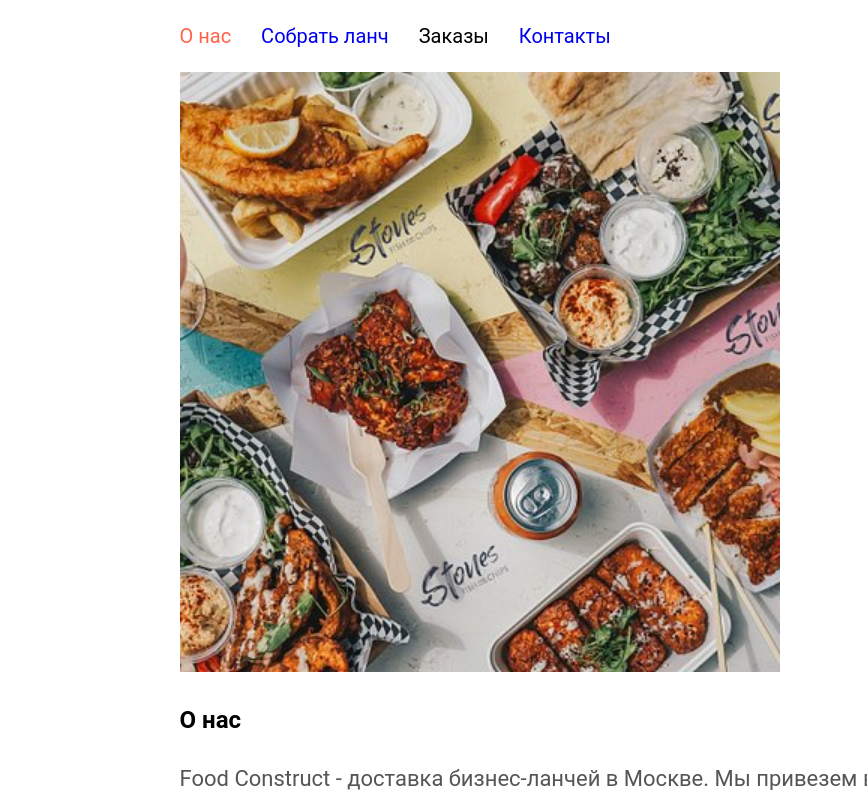
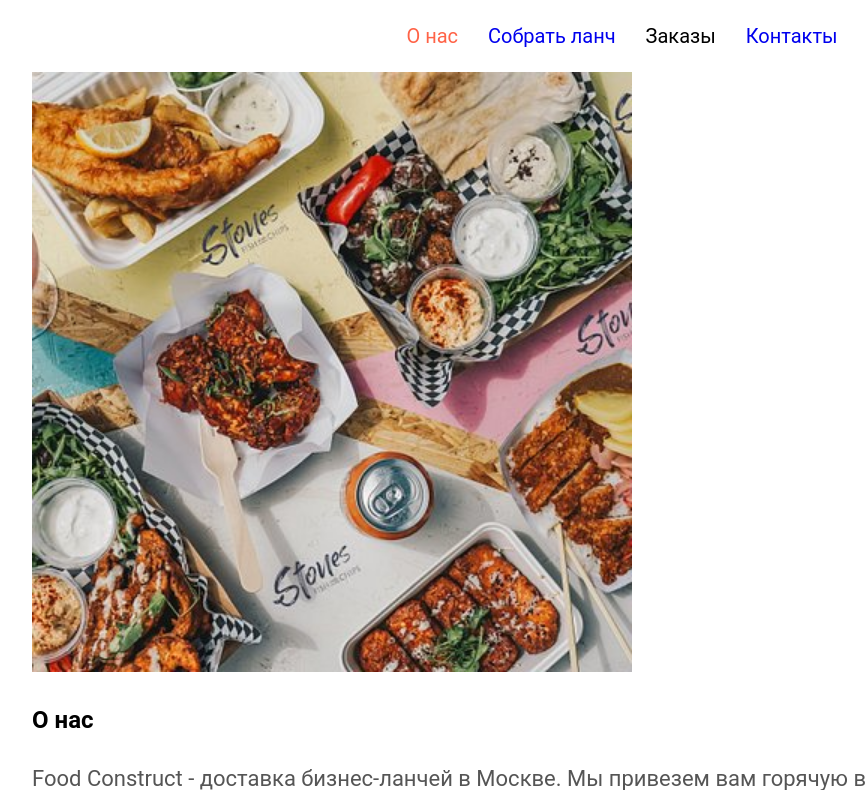
Before and after one commit to MrTimofeys/web-basics-, a plain HTML site: page index.html in a window 1280 px wide. Shown: the part 98-888 px from the top of the page, without its empty margins (18-885 px from the left). Drawn offline with Linux system fonts and the light colour scheme.

Commit message:
Поправил выравнивание элементов

```diff
--- a/styles.css
+++ b/styles.css
@@ -14,6 +14,7 @@ header {
 }
 
 .nav-container, nav {
+    display: flex;
     margin: 0;
     padding: 0;
     flex-wrap: wrap;
@@ -122,6 +123,8 @@ footer p {
     display: flex;
     gap: 30px;
     margin-top: 15px;
+    flex-wrap: wrap;
+    justify-content: center;
 }
 
 nav {
@@ -143,8 +146,6 @@ li {
 }
 
 .container {
-    max-width: 75%;
-    margin: 0 auto;
     flex: 1;
 }
 
```
